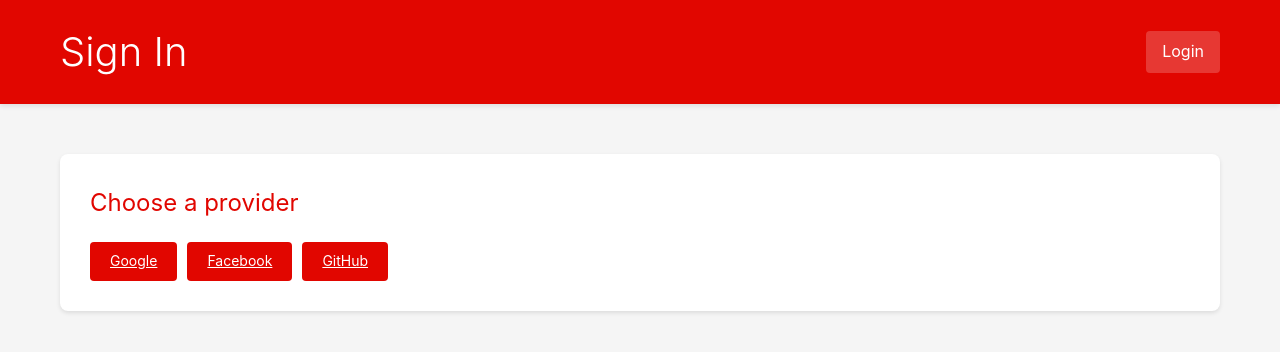
After one commit to taylorelley/f1_fantasy, a Flask app: page /login in a window 1280 px wide. The commit adds this page. Shown: the top 352 px of the page. Run offline with Flask 3, Linux system fonts and the light colour scheme.

Commit message:
Add OAuth SSO authentication and admin roles

```diff
--- a/app.py
+++ b/app.py
@@ -18,6 +18,16 @@ from flask import (
     url_for,
 )
 from werkzeug.utils import secure_filename
+from flask_sqlalchemy import SQLAlchemy
+from flask_login import (
+    LoginManager,
+    UserMixin,
+    login_user,
+    login_required,
+    logout_user,
+    current_user,
+)
+from authlib.integrations.flask_client import OAuth
 
 from f1_optimizer import (
     F1VFMCalculator,
@@ -32,13 +42,61 @@ app.config["MAX_CONTENT_LENGTH"] = 16 * 1024 * 1024  # 16MB max
 app.config["UPLOAD_FOLDER"] = "uploads"
 app.config["RESULTS_FOLDER"] = "results"
 app.config["DEFAULT_DATA_FOLDER"] = "default_data"
-app.secret_key = "your-secret-key-here"
+app.secret_key = os.environ.get("FLASK_SECRET_KEY", "replace-me")
+app.config["SQLALCHEMY_DATABASE_URI"] = "sqlite:///users.db"
+app.config["SQLALCHEMY_TRACK_MODIFICATIONS"] = False
+db = SQLAlchemy(app)
+
+login_manager = LoginManager(app)
+login_manager.login_view = "login"
+
+oauth = OAuth(app)
+oauth.register(
+    name="google",
+    client_id=os.environ.get("GOOGLE_CLIENT_ID"),
+    client_secret=os.environ.get("GOOGLE_CLIENT_SECRET"),
+    server_metadata_url="https://accounts.google.com/.well-known/openid-configuration",
+    client_kwargs={"scope": "openid email profile"},
+)
+oauth.register(
+    name="facebook",
+    client_id=os.environ.get("FACEBOOK_CLIENT_ID"),
+    client_secret=os.environ.get("FACEBOOK_CLIENT_SECRET"),
+    access_token_url="https://graph.facebook.com/v12.0/oauth/access_token",
+    access_token_params=None,
+    authorize_url="https://www.facebook.com/v12.0/dialog/oauth",
+    authorize_params=None,
+    api_base_url="https://graph.facebook.com/v12.0/",
+    client_kwargs={"scope": "email"},
+)
+oauth.register(
+    name="github",
+    client_id=os.environ.get("GITHUB_CLIENT_ID"),
+    client_secret=os.environ.get("GITHUB_CLIENT_SECRET"),
+    access_token_url="https://github.com/login/oauth/access_token",
+    authorize_url="https://github.com/login/oauth/authorize",
+    api_base_url="https://api.github.com/",
+    client_kwargs={"scope": "user:email"},
+)
 
 os.makedirs(app.config["UPLOAD_FOLDER"], exist_ok=True)
 os.makedirs(app.config["RESULTS_FOLDER"], exist_ok=True)
 os.makedirs(app.config["DEFAULT_DATA_FOLDER"], exist_ok=True)
 
 sessions = {}
+
+class User(db.Model, UserMixin):
+    id = db.Column(db.Integer, primary_key=True)
+    provider_id = db.Column(db.String(256), unique=True, nullable=False)
+    provider = db.Column(db.String(50), nullable=False)
+    name = db.Column(db.String(256))
+    email = db.Column(db.String(256))
+    admin = db.Column(db.Boolean, default=False)
+
+@login_manager.user_loader
+def load_user(user_id):
+    return User.query.get(int(user_id))
+
 
 
 def get_data_folder(session_id=None):
@@ -112,7 +170,6 @@ def save_settings(data):
 def load_default_data():
     if not has_default_data():
         return None
-
     try:
         base = app.config["DEFAULT_DATA_FOLDER"] + "/"
         races_completed = get_races_completed(base)
@@ -133,23 +190,89 @@ def load_default_data():
         return None
 
 
+@app.route("/login")
+def login():
+    if current_user.is_authenticated:
+        return redirect(url_for("index"))
+    return render_template("login.html")
+
+
+@app.route("/login/<provider>")
+def login_provider(provider):
+    if provider not in ("google", "facebook", "github"):
+        return redirect(url_for("login"))
+    redirect_uri = url_for("authorize", provider=provider, _external=True)
+    return oauth.create_client(provider).authorize_redirect(redirect_uri)
+
+
+@app.route("/authorize/<provider>")
+def authorize(provider):
+    if provider not in ("google", "facebook", "github"):
+        return redirect(url_for("login"))
+    client = oauth.create_client(provider)
+    token = client.authorize_access_token()
+    if provider == "google":
+        user_info = client.get("userinfo").json()
+        provider_id = user_info.get("sub")
+        email = user_info.get("email")
+        name = user_info.get("name")
+    elif provider == "facebook":
+        user_info = client.get("me?fields=id,name,email").json()
+        provider_id = user_info.get("id")
+        email = user_info.get("email")
+        name = user_info.get("name")
+    else:
+        user_info = client.get("user").json()
+        provider_id = str(user_info.get("id"))
+        name = user_info.get("name") or user_info.get("login")
+        email = user_info.get("email")
+        if not email:
+            emails = client.get("user/emails").json()
+            if emails:
+                email = next((e["email"] for e in emails if e.get("primary")), emails[0]["email"])
+
+    if not provider_id:
+        return redirect(url_for("login"))
+
+    user = User.query.filter_by(provider=provider, provider_id=provider_id).first()
+    if not user:
+        user = User(provider=provider, provider_id=provider_id, name=name, email=email)
+        admin_emails = [e.strip() for e in os.environ.get("ADMIN_EMAILS", "").split(",") if e.strip()]
+        user.admin = email in admin_emails
+        db.session.add(user)
+        db.session.commit()
+
+    login_user(user)
+    return redirect(url_for("index"))
+
+
+@app.route("/logout")
+@login_required
+def logout():
+    logout_user()
+    return redirect(url_for("login"))
+
 @app.route("/")
+@login_required
 def index():
     return render_template("index.html")
 
 
 @app.route("/check_default_data")
+@login_required
 def check_default_data():
     default_info = load_default_data()
     return jsonify({"has_default": default_info is not None, "data": default_info})
 
 
 @app.route("/check_driver_mapping")
+@login_required
 def check_driver_mapping():
     return jsonify({"exists": has_driver_mapping()})
 
 
 @app.route("/upload", methods=["POST"])
+@login_required
 def upload_files():
     try:
         update_default = request.form.get("update_default", "false") == "true"
@@ -228,6 +351,7 @@ def upload_files():
 
 
 @app.route("/upload_driver_mapping", methods=["POST"])
+@login_required
 def upload_driver_mapping():
     try:
         if "driver_mapping" not in request.files:
@@ -273,6 +397,7 @@ def upload_driver_mapping():
 
 
 @app.route("/optimize", methods=["POST"])
+@login_required
 def optimize():
     try:
         data = request.get_json() or {}
@@ -450,12 +575,16 @@ def optimize():
 
 
 @app.route("/statistics")
+@login_required
 def statistics():
     return render_template("statistics.html")
 
 
 @app.route("/manage_data")
+@login_required
 def manage_data_page():
+    if not current_user.admin:
+        return redirect(url_for("index"))
     base = app.config["DEFAULT_DATA_FOLDER"]
     driver_path = os.path.join(base, "driver_race_data.csv")
     constructor_path = os.path.join(base, "constructor_race_data.csv")
@@ -500,6 +629,7 @@ def manage_data_page():
 
 
 @app.route("/save_driver_data", methods=["POST"])
+@login_required
 def save_driver_data():
     csv_text = request.form.get("driver_data", "")
     dest = os.path.join(app.config["DEFAULT_DATA_FOLDER"], "driver_race_data.csv")
@@ -514,6 +644,7 @@ def save_driver_data():
 
 
 @app.route("/save_constructor_data", methods=["POST"])
+@login_required
 def save_constructor_data():
     csv_text = request.form.get("constructor_data", "")
     dest = os.path.join(app.config["DEFAULT_DATA_FOLDER"], "constructor_race_data.csv")
@@ -528,6 +659,7 @@ def save_constructor_data():
 
 
 @app.route("/save_calendar_data", methods=["POST"])
+@login_required
 def save_calendar_data():
     csv_text = request.form.get("calendar_data", "")
     dest = os.path.join(app.config["DEFAULT_DATA_FOLDER"], "calendar.csv")
@@ -542,6 +674,7 @@ def save_calendar_data():
 
 
 @app.route("/save_tracks_data", methods=["POST"])
+@login_required
 def save_tracks_data():
     csv_text = request.form.get("tracks_data", "")
     dest = os.path.join(app.config["DEFAULT_DATA_FOLDER"], "tracks.csv")
@@ -556,6 +689,7 @@ def save_tracks_data():
 
 
 @app.route("/save_mapping_data", methods=["POST"])
+@login_required
 def save_mapping_data():
     csv_text = request.form.get("mapping_data", "")
     dest = os.path.join(app.config["DEFAULT_DATA_FOLDER"], "driver_mapping.csv")
@@ -578,6 +712,7 @@ def save_mapping_data():
 
 
 @app.route("/save_settings", methods=["POST"])
+@login_required
 def save_settings_route():
     data = {
         "outlier_stddev_factor": request.form.get("outlier_stddev_factor", type=float),
@@ -594,6 +729,7 @@ def save_settings_route():
 
 
 @app.route("/api/statistics")
+@login_required
 def get_statistics():
     try:
         data_folder = get_data_folder("default")
@@ -855,6 +991,7 @@ def process_constructor_statistics(
 
 
 @app.route("/api/export_statistics")
+@login_required
 def export_statistics():
     try:
         stats_resp = get_statistics()
@@ -911,6 +1048,10 @@ def export_statistics():
     except Exception:
         traceback.print_exc()
         return jsonify({"success": False, "message": "Error exporting statistics"})
+with app.app_context():
+    db.create_all()
+
+
 
 
 if __name__ == "__main__":
--- a/requirements.txt
+++ b/requirements.txt
@@ -7,3 +7,6 @@ Werkzeug==2.3.6
 openpyxl==3.1.2
 requests>=2.25.0
 PuLP==2.7.0
+Flask-Login==0.6.2
+Flask-SQLAlchemy==3.1.1
+Authlib==1.2.1
--- /dev/null
+++ b/templates/login.html
@@ -0,0 +1,29 @@
+<!DOCTYPE html>
+<html lang="en">
+<head>
+  <meta charset="UTF-8">
+  <meta name="viewport" content="width=device-width, initial-scale=1.0" />
+  <title>Login</title>
+  <link rel="stylesheet" href="{{ url_for('static', filename='style.css') }}">
+</head>
+<body>
+  <header>
+    <div class="header-content">
+      <h1>Sign In</h1>
+      <nav class="nav-links">
+        <a href="/login" class="active">Login</a>
+      </nav>
+    </div>
+  </header>
+  <div class="container">
+    <div class="section">
+      <h2>Choose a provider</h2>
+      <div class="button-group">
+        <a class="button" href="{{ url_for('login_provider', provider='google') }}">Google</a>
+        <a class="button" href="{{ url_for('login_provider', provider='facebook') }}">Facebook</a>
+        <a class="button" href="{{ url_for('login_provider', provider='github') }}">GitHub</a>
+      </div>
+    </div>
+  </div>
+</body>
+</html>
```
Also changed, not shown: templates/index.html (+10 -3 lines), templates/manage_data.html (+10 -3 lines), templates/statistics.html (+10 -3 lines), readme.md.
